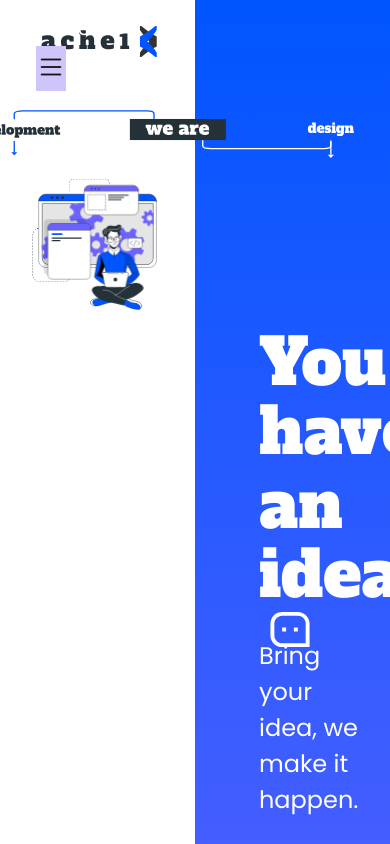
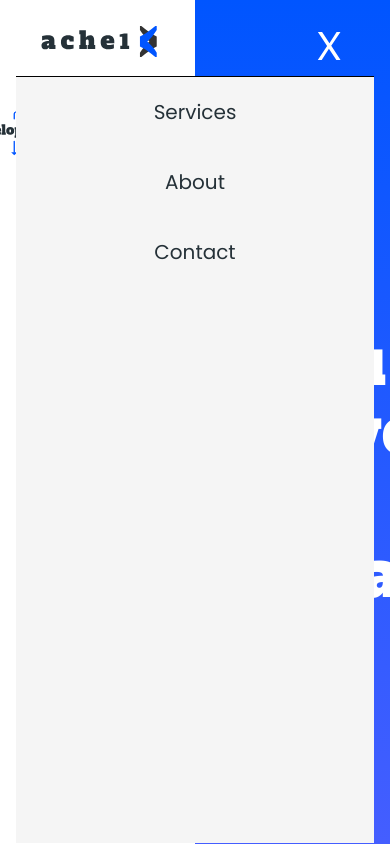
Before and after one commit to AlejandroM12/ache1, a React (Create React App) app: page / in a window 390 px wide. Shown: the top 844 px of the page. Built offline with nearby package versions, Linux system fonts and the light colour scheme.

Commit message:
Fixing navigation menu

```diff
--- a/src/components/LogoHome.jsx
+++ b/src/components/LogoHome.jsx
@@ -1,4 +1,4 @@
-import { Link } from "react-router-dom"
+import { Link } from "react-router-dom";
 
 const LogoHome = (props) =>{
     return (
--- a/src/components/Navbar.jsx
+++ b/src/components/Navbar.jsx
@@ -1,70 +1,40 @@
-import { useRef, useState } from "react";
+import {  useState } from "react";
 import { Link } from "react-router-dom";
-
+import hamburguerIcon from "../assets/Icons/icon-menu.svg";
+import closeHamburguerIcon from "../assets/Icons/x.svg";
 const Navbar = () => {
-  const [menuToggle, setMenuToggle] = useState(false);
-  const [pivot, setPivot] = useState(1);
-  const refNav = useRef();
-  const refMenu = useRef();
-  const refBtnToggle = useRef();
-  const refIcon = useRef();
-  const handleToggle = () => {
-    if (menuToggle) {
-      setMenuToggle(false);
-      refMenu.current.style.top = "-100%";
-      refIcon.current.classList.replace("bi-x-lg", "bi-list");
-    } else {
-      setMenuToggle(true);
-      const calculate =
-        refNav.current.offsetTop + refNav.current.clientHeight - 17;
-      refMenu.current.style.top = calculate + "px";
-      refIcon.current.classList.replace("bi-list", "bi-x-lg");
-    }
-  };
+  const [isNavExpanded, setIsNavExpanded] = useState(false)
   return (
     <>
-      <nav ref={refNav} className="menu">
-        <button ref={refBtnToggle} onClick={handleToggle} className="btnToggle">
-          <i ref={refIcon} className="bi bi-list fs-1"></i>
-        </button>
-        <ul className="ul" ref={refMenu}>
-          <li className="li">
-            <Link
-              to="/services"
-              className={pivot === 2 ? "btnSelected" : ""}
-              onClick={() => {
-                setPivot(2);
-                console.log(pivot);
-              }}
-            >
+      <nav className="navigation">
+        { isNavExpanded === true ? (
+          <button className="hamburguer-icon" onClick ={()=>{
+            setIsNavExpanded(!isNavExpanded)}}><img src={hamburguerIcon} alt="hamburguer icon" /></button>
+        ):(
+          <button className="hamburguer-icon-close" onClick ={()=>{
+            setIsNavExpanded(!isNavExpanded)}}><img src={closeHamburguerIcon} alt="hamburguer icon close" /></button>
+        )
+      }
+
+        <div className={isNavExpanded ? "navigation-menu expanded" : "navigation-menu"}>
+          <ul>
+              <li>
+                <Link to="/services" className="link-a">
                   Services
                 </Link>
               </li>
-          <li className="li">
-            <Link
-              to="/about"
-              className={pivot === 3 ? "btnSelected" : ""}
-              onClick={() => {
-                setPivot(3);
-                console.log(pivot);
-              }}
-            >
+              <li>
+                <Link to="/about" className="link-a">
                   About
                 </Link>
               </li>
-          <li className="li">
-            <Link
-              to="/contact"
-              className={pivot === 4 ? "btnSelected" : ""}
-              onClick={() => {
-                setPivot(4);
-                console.log(pivot);
-              }}
-            >
+              <li>
+                <Link to="/contact" className="link-a">
                   Contact
                 </Link>
               </li>
           </ul>
+        </div>
       </nav>
     </>
   );
--- a/src/index.scss
+++ b/src/index.scss
@@ -19,7 +19,7 @@
 @import './scss/pages/contact';
 
 /* components */
-@import './scss/components/navbar';
+@import './scss/components/navbarMenu';
 @import './scss/components/containerRight';
 @import './scss/components/cardHomeLeft';
 @import './scss/components/cardHomeRight';
--- a/src/routes/App.jsx
+++ b/src/routes/App.jsx
@@ -1,26 +1,16 @@
 import { BrowserRouter, Routes, Route } from "react-router-dom";
 import About from "../pages/about/About";
-import Services from "../pages/services/Services"
+import Services from "../pages/services/Services";
 import Home from "../pages/home/Home";
 import Contact from "../pages/contact/Contact";
 
-const App = ({ pivot, setPivot }) => {
+const App = () => {
   return (
     <BrowserRouter>
       <Routes>
-        <Route
-          path="/"
-          element={
-            <Home
-              pivot={pivot}
-              setPivot={(a) => {
-                setPivot(a);
-              }}
-            />
-          }
-        />
-        <Route path="/services" element={<Services/>} />
-        <Route path="/about" element={<About/>} />
+        <Route path="/" element={<Home />} />
+        <Route path="/services" element={<Services />} />
+        <Route path="/about" element={<About />} />
         <Route path="/contact" element={<Contact />} />
       </Routes>
     </BrowserRouter>
--- a/src/scss/abstracts/_variables.scss
+++ b/src/scss/abstracts/_variables.scss
@@ -14,7 +14,7 @@ $black: #253138;
 $black-bold: #000000;
 $grays: #707070;
 $blue: #0055ff;
-$background-container-grays: #e5e5e5;
+$background-container-grays: #f5f5f5;
 $background-container-blue: linear-gradient(180deg, #0055ff 0%, #6c63ff 100%);
 $background-button: linear-gradient(265.89deg, #0055ff 17.34%, #6c63ff 87.62%);
 $background-icon-fix: #6c63ff;
--- a/src/scss/components/_logo.scss
+++ b/src/scss/components/_logo.scss
@@ -3,6 +3,8 @@
     position: absolute;
     padding: 10px;
     margin-left: 15px;
+    z-index: 2;
+    cursor: pointer;
     img {
       width: 115.78px;
       height: 30.91px;
--- /dev/null
+++ b/src/scss/components/_navbarMenu.scss
@@ -0,0 +1,103 @@
+.navigation {
+  .hamburguer-icon {
+    border: 0;
+    height: 40px;
+    width: 40px;
+    padding: 0.5rem;
+    background-color: transparent;
+    cursor: pointer;
+    transition: background-color 0.2s ease-in-out;
+    position: absolute;
+    top: 50%;
+    right: 25px;
+    transform: translateY(-50%);
+    display: none;
+    img{
+        width: 40px;
+    }
+  }
+  .hamburguer-icon-close {
+    border: 0;
+    height: 96px;
+    width: 40px;
+    padding: 0.5rem;
+    background-color: transparent;
+    cursor: pointer;
+    transition: background-color 0.2s ease-in-out;
+    position: absolute;
+    top: 50%;
+    right: 25px;
+    transform: translateY(-50%);
+    display: none;
+  }
+  height: 60px;
+  width: 100%;
+  display: flex;
+  align-items: center;
+  position: relative;
+  padding: 0.5rem 0rem;
+  background: transparent;
+  .navigation-menu {
+    margin-left: auto;
+    ul {
+      display: flex;
+      padding: 0;
+      li {
+        margin: 0 1rem;
+        .link-a {
+          display: block;
+          width: 100%;
+          font-family: $font-poppins;
+          font-style: normal;
+          font-weight: $semi-bold;
+          font-size: 1.25rem;
+          line-height: 1.375rem;
+          color: $white;
+        }
+      }
+    }
+  }
+}
+@media screen and (max-width: 768px) {
+  .navigation {
+    .hamburguer-icon {
+      display: block;
+    }
+    .hamburguer-icon-close {
+      display: block;
+    }
+    .navigation-menu.expanded {
+        display: block;
+        ul{
+            display: none;
+        }
+      }
+    .navigation-menu{
+        ul {
+            z-index: 999;
+            position: absolute;
+            top: 60px;
+            left: 0;
+            flex-direction: column;
+            width: 100%;
+            height: calc(100vh - 77px);
+            background-color: $background-container-grays;
+            border-top: 1px solid black;
+            li {
+              text-align: center;
+              margin: 0;
+              &:hover {
+                background-color: $background-container-grays;
+              }
+              .link-a {
+                width: 100%;
+                padding: 1.5rem 0;
+                color: $black;
+              }
+            }
+          }
+    }
+
+  }
+
+}
```
Also changed, not shown: src/assets/Icons/icon-menu.svg (added), src/assets/Icons/x.svg (added). Lines whose indentation alone changed are shown as unchanged.
